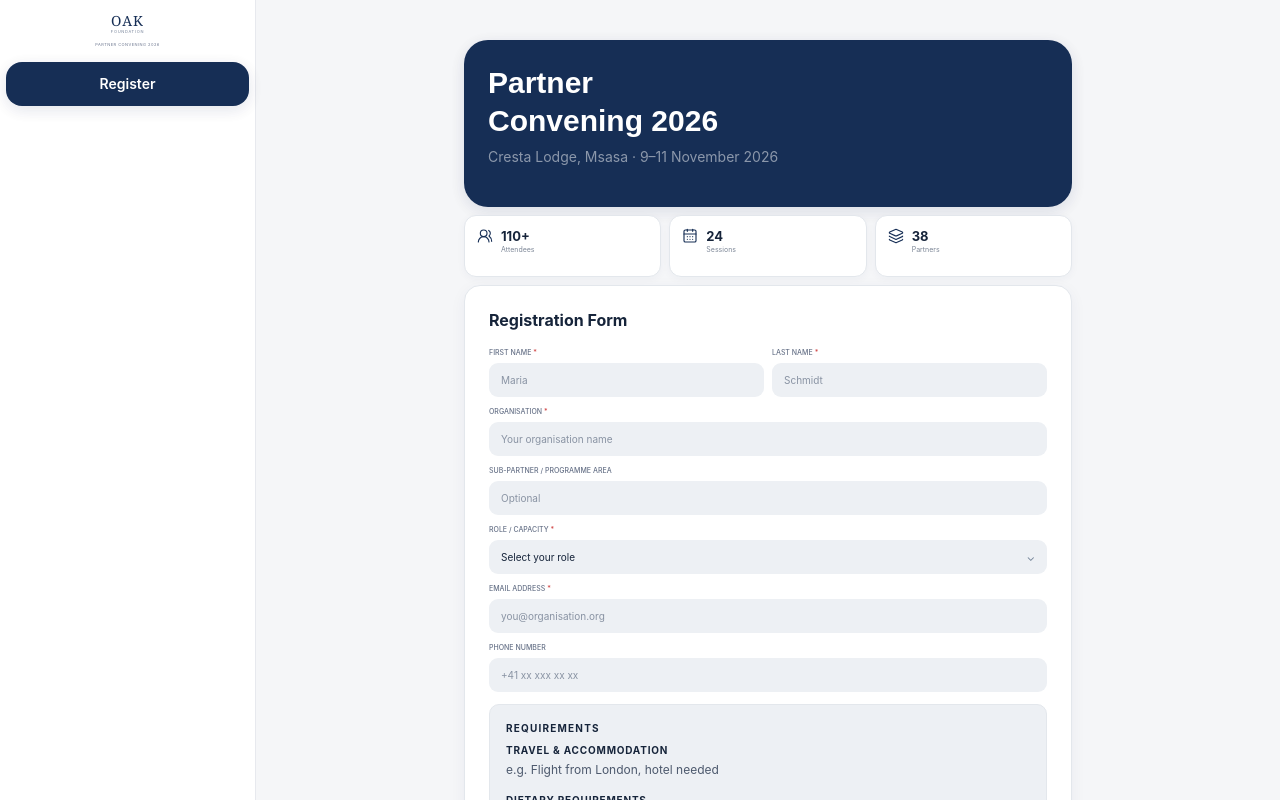
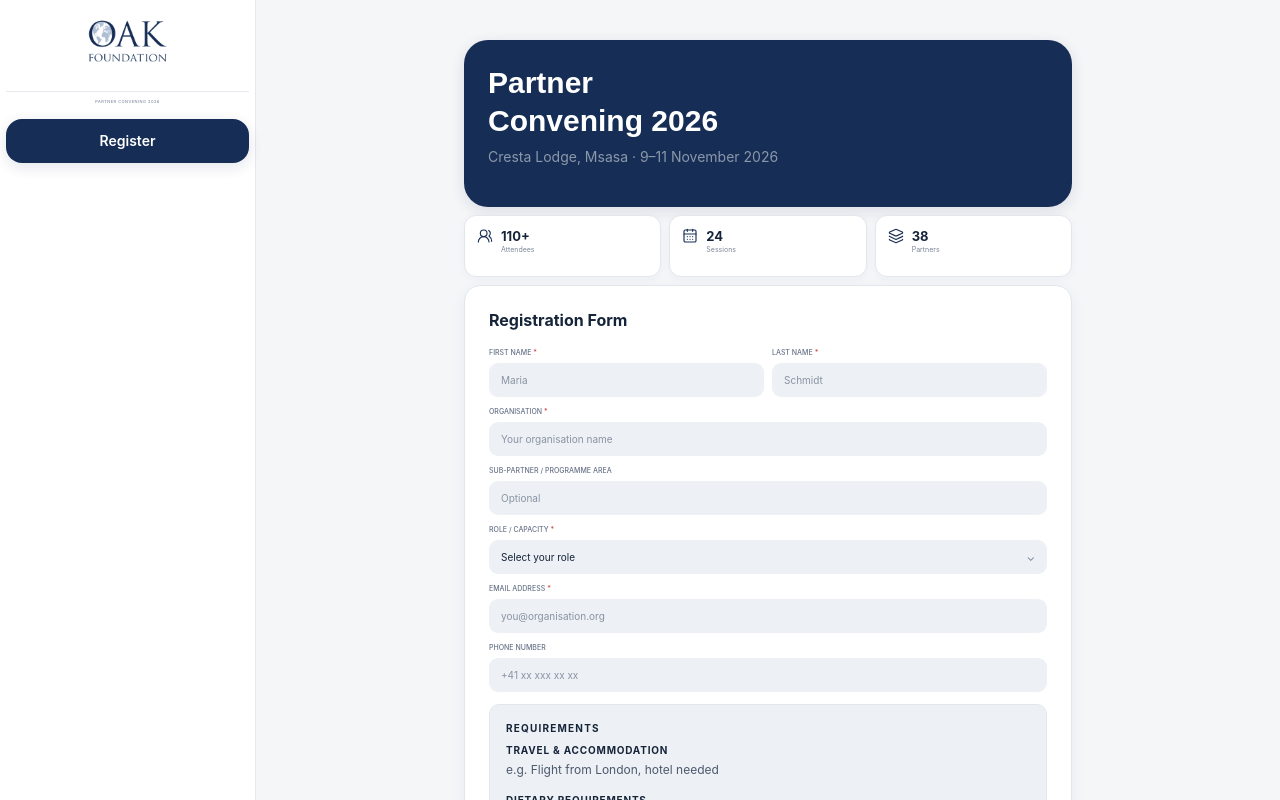
Before and after one commit to marthatazvivinga480-cyber/OAK_Project-, a Next.js app: page / in a window 1280 px wide. Shown: the top 800 px of the page. Built offline with nearby package versions, Linux system fonts and the light colour scheme; a web font is replaced by a local one.

Commit message:
Refactor code structure for improved readability and maintainability

```diff
--- a/app/globals.css
+++ b/app/globals.css
@@ -67,22 +67,6 @@
 
 .oak-brand {
   text-align: center;
-}
-
-.oak-logo {
-  font-family: Georgia, serif;
-  font-size: 14px;
-  line-height: 14px;
-  letter-spacing: 1px;
-  color: var(--oak-navy);
-}
-
-.oak-foundation {
-  margin-top: 1px;
-  font-size: 4px;
-  line-height: 6px;
-  letter-spacing: 0.7px;
-  color: #77849a;
 }
 
 .sidebar-event {
--- a/app/page.tsx
+++ b/app/page.tsx
@@ -1,4 +1,5 @@
 import Link from "next/link";
+import Image from "next/image";
 import {
   UsersRound,
   CalendarDays,
@@ -65,9 +66,14 @@
       {/* LEFT NAVIGATION */}
       <aside className="sidebar w-[256px] min-h-screen bg-white border-r border-[#1C2E5A]/10">
         <div className="sidebar-top">
-          <div className="oak-brand">
-            <div className="oak-logo">OAK</div>
-            <div className="oak-foundation">FOUNDATION</div>
+          <div className="oak-brand flex w-full h-fit flex-col pb-6 border-b border-[#1C2E5A]/10">
+            <Image
+              src="/Logo-Oak-Foundation.svg (1) 1 (2).svg"
+              alt="OAK Foundation"
+              width={85}
+              height={53}
+              className="mx-auto h-auto w-full max-w-[85px]"
+            />
           </div>
 
           <div className="sidebar-event">
```
Also changed, not shown: public/Logo-Oak-Foundation.svg (1) 1 (2).svg (added).
